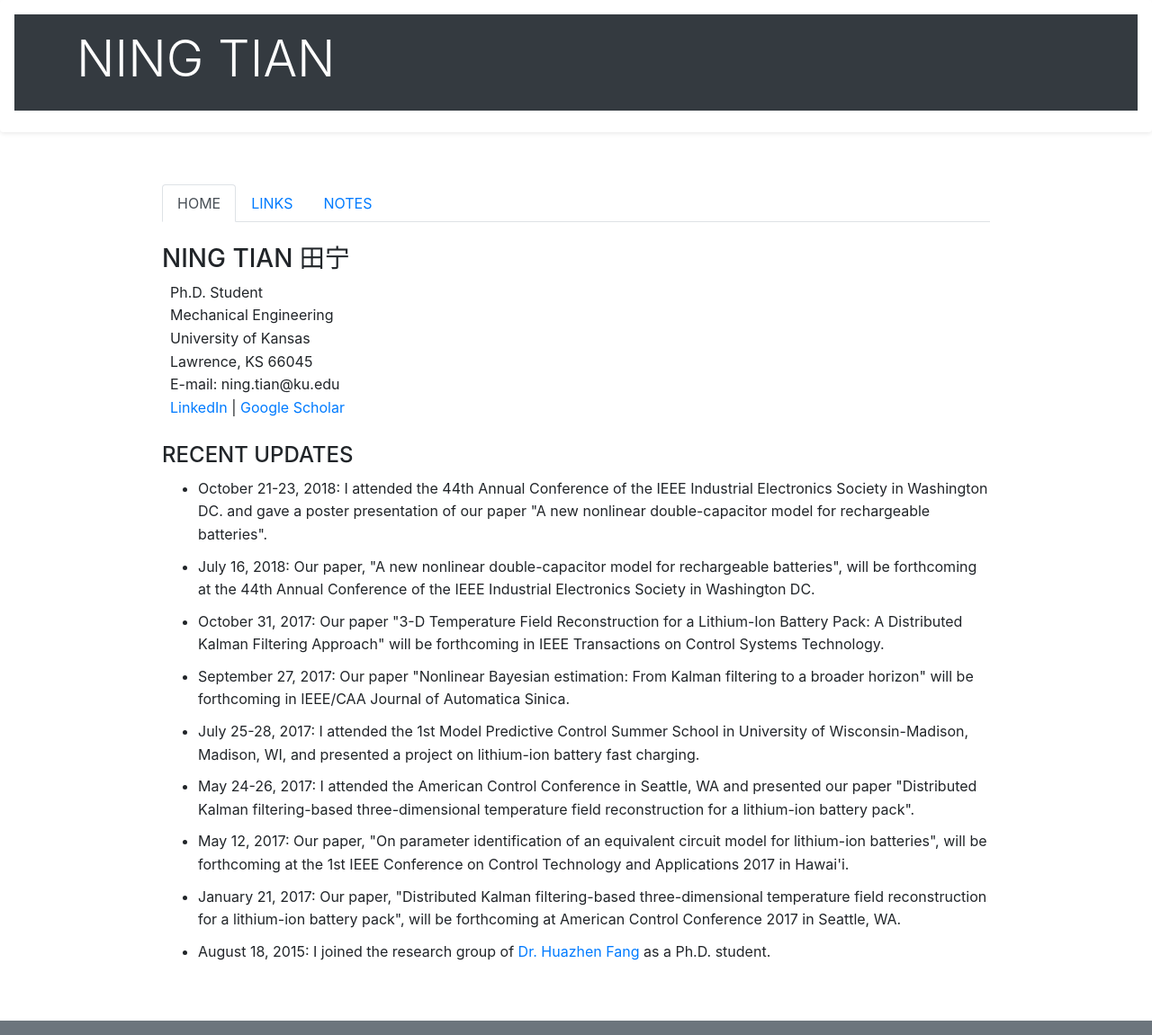
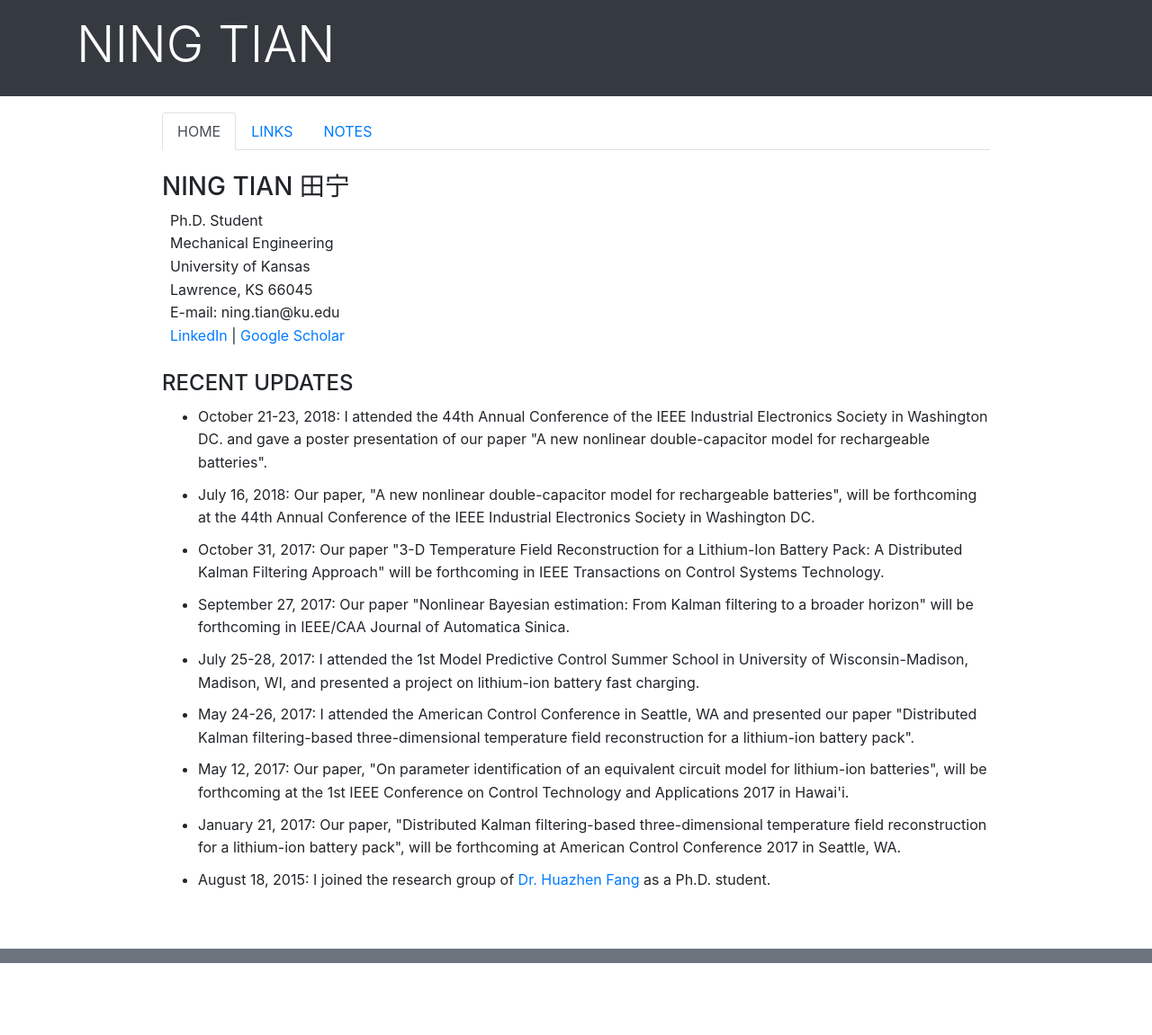
Before and after one commit to ningtian/ningtian.github.io, a Jekyll site: the page index.html, which Jekyll copies as it is, in a window 1280 px wide. Shown: the whole page at 90% size. Built offline with Jekyll 4.4.1, drawn with Linux system fonts in a browser that asks for light colours; after the commit the page ends 1071 px from its top, so only the background shows below that.

Commit message:
Update index.html

```diff
--- a/index.html
+++ b/index.html
@@ -18,13 +18,12 @@
 
 <!-- the following is body part -->
 <body>
-<div class="shadow-sm p-3 mb-5 bg-white rounded">
 <div class="p-3 mb-2 bg-dark text-white">
   <div class="container">
     <h1 class="display-4">NING TIAN</h1>
   </div>
 </div>
-</div>
+
 
 
 <div class="container">
```
